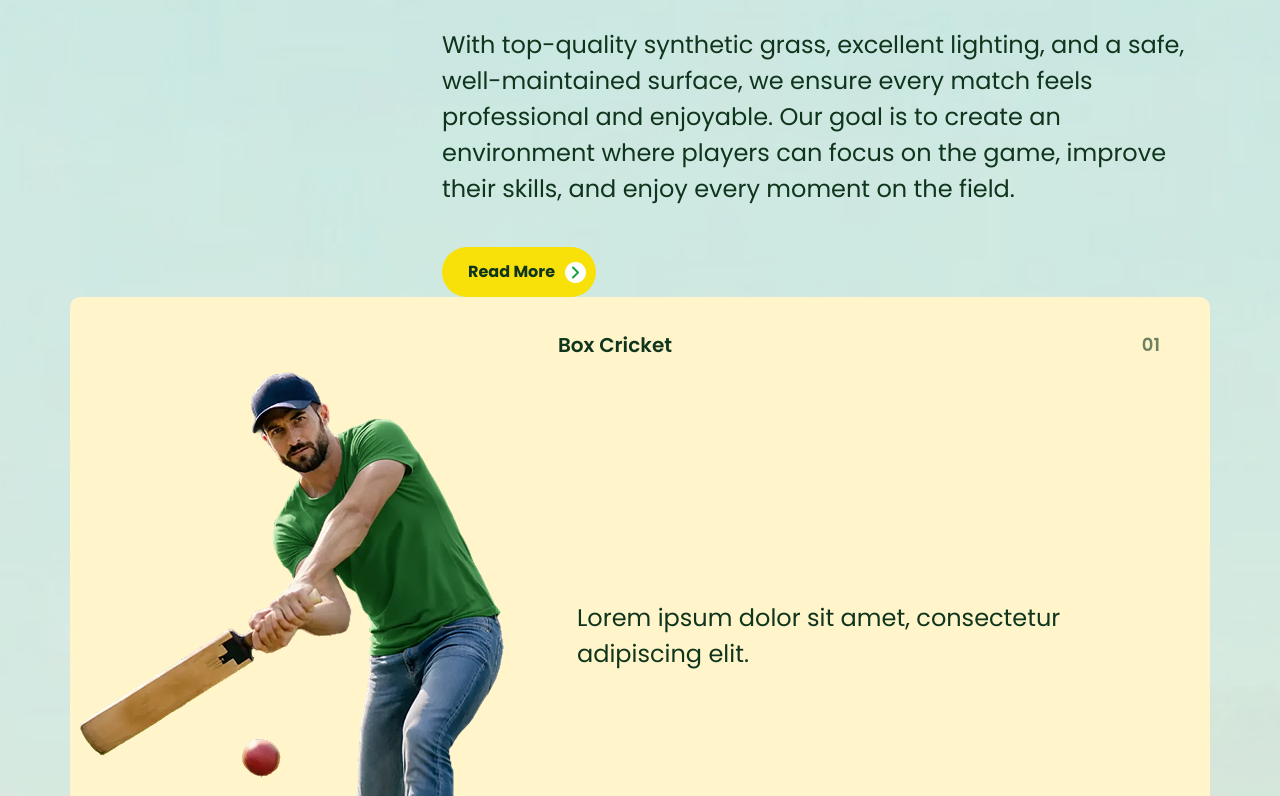
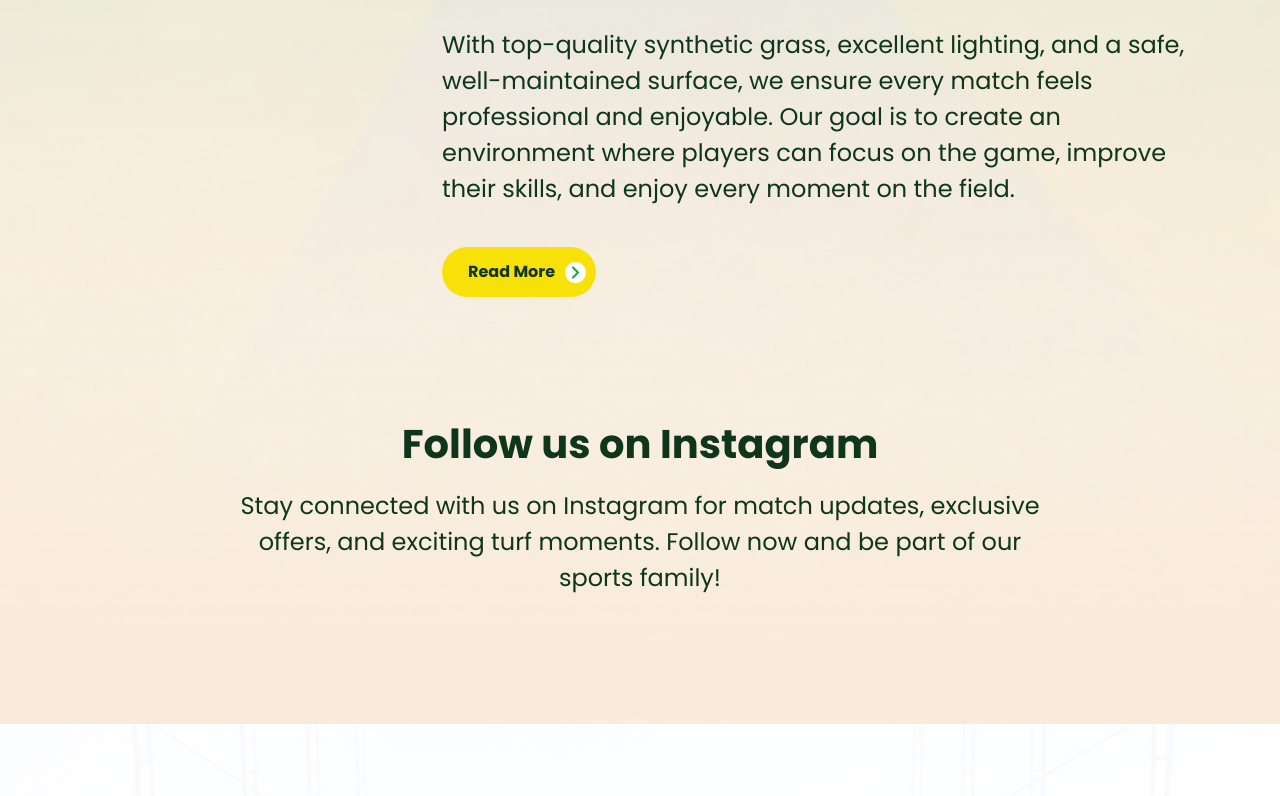
Before and after one commit to staginglabs/thehithub-website, a Next.js app: page / in a window 1280 px wide. Shown: the part 1053-1849 px from the top of the page. Built offline with nearby package versions, Linux system fonts and the light colour scheme.

Commit message:
add insta heading and text

```diff
--- a/src/app/globals.css
+++ b/src/app/globals.css
@@ -29,7 +29,7 @@ body {
 
 @layer base {
   h1 {
-    @apply  w-full sm:max-w-179.75  text-[40px] lg:text-[95px] leading-14 sm:leading-25 text-[#0F351D] text-center font-bold ;
+    @apply  w-full sm:max-w-179.75 text-4xl  md:text-[60px] lg:text-[95px] leading-14 sm:leading-25 text-[#0F351D] text-center font-bold ;
   }
 
   h2 {
--- a/src/app/page.tsx
+++ b/src/app/page.tsx
@@ -2,16 +2,16 @@ import Banner from "@/components/Screens/HomePage/banner";
 import Area from "@/components/Screens/HomePage/turf-area";
 import HomeWelcomeSection from "@/components/Screens/HomePage/HomeWelcomeSection";
 import Image from "next/image";
+import InstagramSection from "@/components/Screens/HomePage/InstagramSection";
 
 export default function Home() {
   return (
     <div className="flex min-h-screen items-center justify-center font-sans dark:bg-black bg-[url('/media/banner-bg.jpg')] bg-cover bg-center bg-no-repeat">
       <main className="flex  w-full max-w-292.5 flex-col items-center justify-between py-32 px-3.75   dark:bg-black sm:items-start ">
-
         <Banner />
         <HomeWelcomeSection />
-        <Area />
-
+        <InstagramSection />
+        {/* <Area /> */}
       </main>
     </div>
   );
--- a/src/components/Screens/HomePage/HomeWelcomeSection.tsx
+++ b/src/components/Screens/HomePage/HomeWelcomeSection.tsx
@@ -7,7 +7,7 @@ const HomeWelcomeSection = () => {
   return (
     <>
       <div className="home-welcome">
-        <div className="flex flex-col items-center gap-y-8.75 md:gap-y-0 md:items-baseline md:grid grid-cols-[297px_1fr] gap-x-15 lg:gap-x-18.75">
+        <div className="flex flex-col items-center gap-y-8.75 md:gap-y-0 md:items-baseline md:grid grid-cols-[297px_1fr] gap-x-15 lg:gap-x-18.75 pb-14.5 lg:pb-30">
           <div>
             <p className="welcome-heading font-bold text-center md:text-left">
               Welcome To The Hit Hub
--- /dev/null
+++ b/src/components/Screens/HomePage/InstagramSection.tsx
@@ -0,0 +1,22 @@
+import React from "react";
+
+const InstagramSection = () => {
+  return (
+    <>
+      <div className="home-welcome  mx-auto">
+        <div className="">
+          <div className="text-center">
+            <h2>Follow us on Instagram</h2>
+            <p className="max-w-[800px] mt-4">
+              Stay connected with us on Instagram for match updates, exclusive
+              offers, and exciting turf moments. Follow now and be part of our
+              sports family!
+            </p>
+          </div>
+        </div>
+      </div>
+    </>
+  );
+};
+
+export default InstagramSection;
--- a/src/components/Screens/HomePage/banner.tsx
+++ b/src/components/Screens/HomePage/banner.tsx
@@ -37,7 +37,7 @@ const Banner = () => {
         <h1>Every Shot Has A Story</h1>
       </div>
 
-      <div className="flex flex-col lg:grid grid-cols-1 md:grid-cols-3  sm:gap-y-14 md:gap-10 banner-plyer pb-17.5 mt-20 lg:pb-55.5 lg:mt-0 ">
+      <div className="flex flex-col lg:grid grid-cols-1 md:grid-cols-3  sm:gap-y-14 md:gap-10 banner-plyer pb-17.5 mt-10 lg:pb-55.5 lg:mt-0 ">
         {/* Left Content */}
         <div className="banner-text flex flex-col  items-center lg:items-baseline  order-3 lg:order-1 text-center md:text-left  mt-42 sm:mt-37.5 md:mt-21.25 lg:mt-0  ">
           <p className=" sm:max-w-[63%] text-center lg:text-left lg:max-w-full">
```
